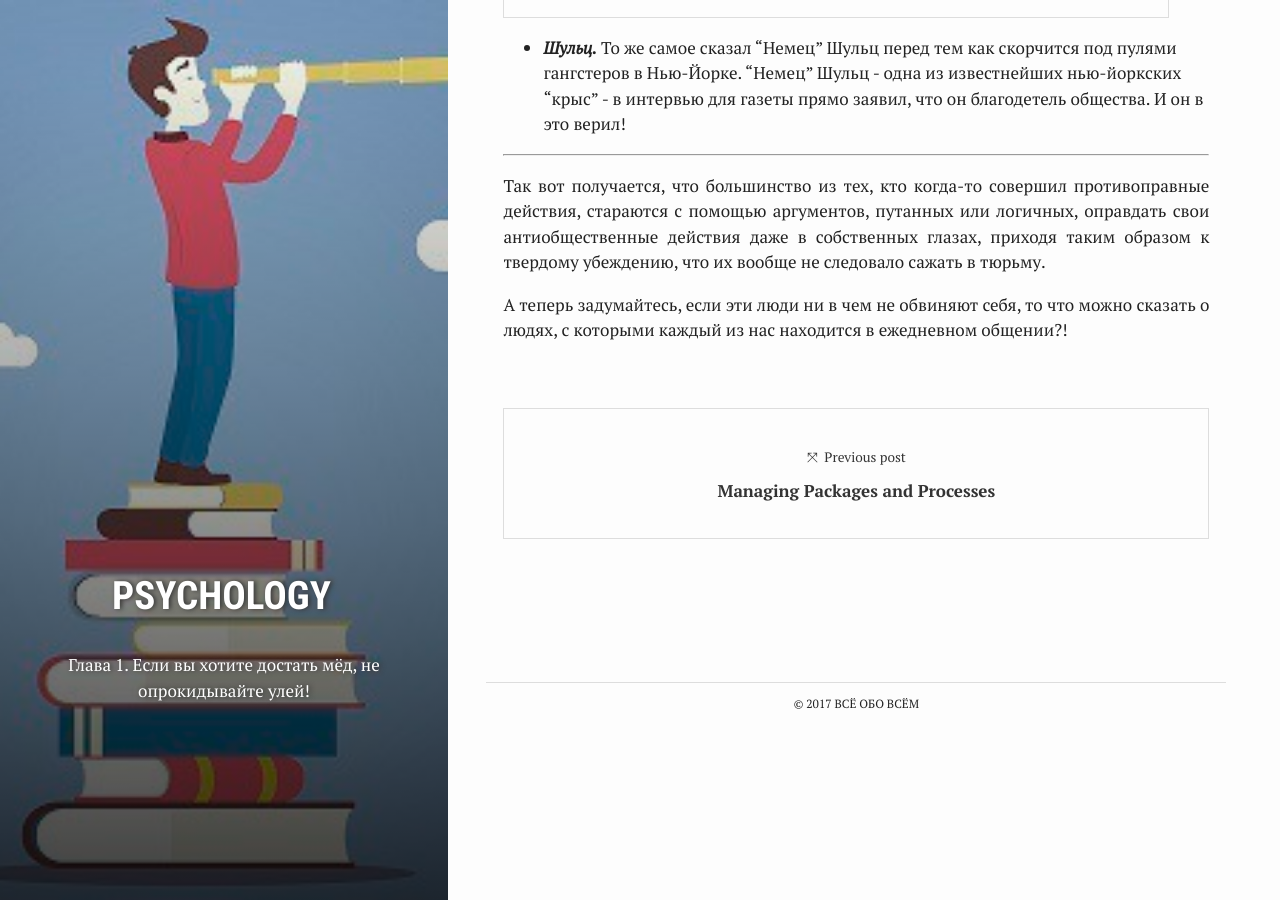
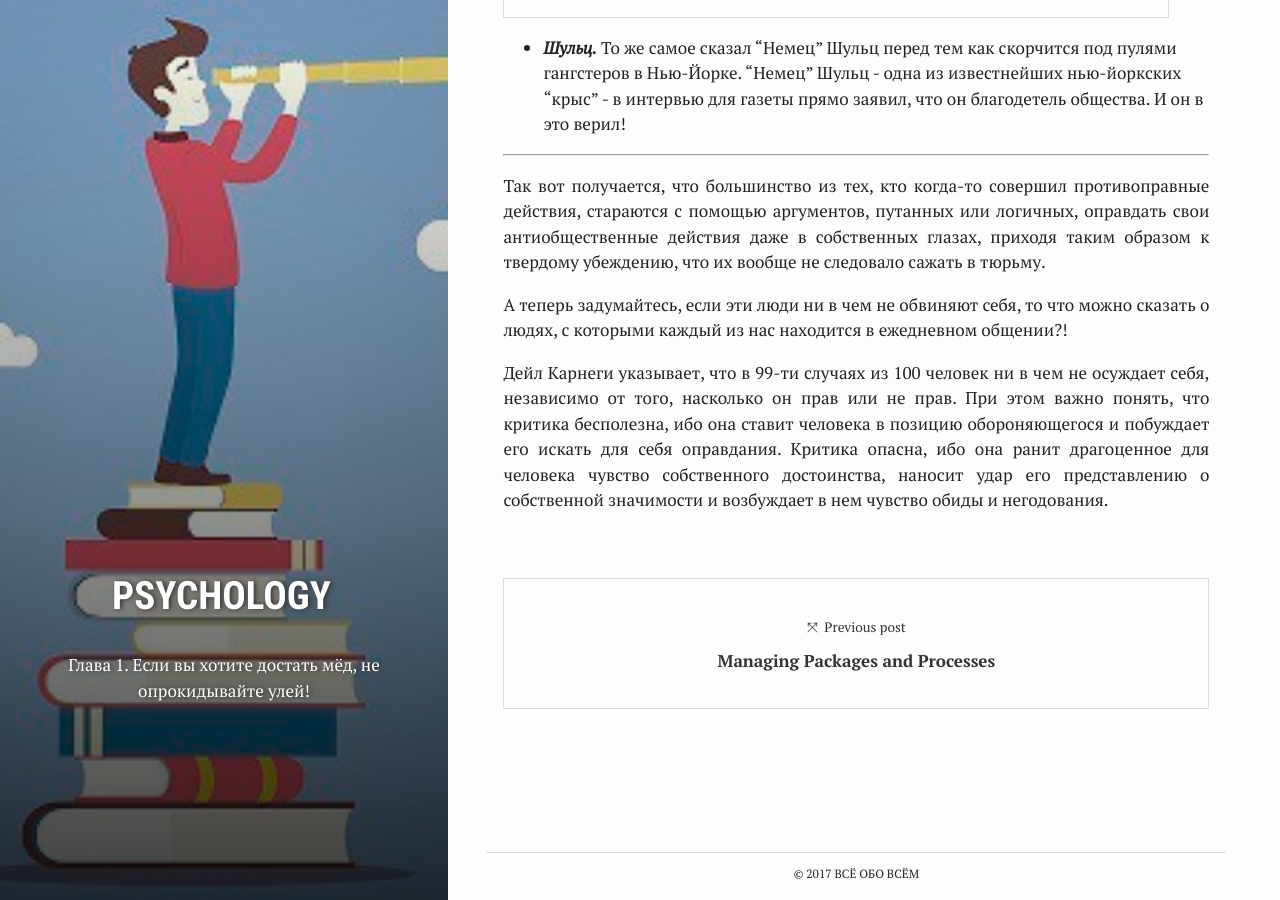
Before and after one commit to ghostmorgan/ghostmorgan.github.io, a Jekyll site: the page built from _posts/2017-12-04-how_to_get_friends_ch_01.md, in a window 1280 px wide and 900 px high, scrolled down 2517 px. Built offline with Jekyll 4.4.1, drawn with Linux system fonts in a browser that asks for light colours; nearby versions of some CDN libraries; comment, search, counter and statistics services are not loaded.

Commit message:
Update 2017-12-04-how_to_get_friends_ch_01.md

```diff
--- a/_posts/2017-12-04-how_to_get_friends_ch_01.md
+++ b/_posts/2017-12-04-how_to_get_friends_ch_01.md
@@ -37,3 +37,5 @@ author: DenIvTea
 Так вот получается, что большинство из тех, кто когда-то совершил противоправные действия, стараются с помощью аргументов, путанных или логичных, оправдать свои антиобщественные действия даже в собственных глазах, приходя таким образом к твердому убеждению, что их вообще не следовало сажать в тюрьму.
 
 А теперь задумайтесь, если эти люди ни в чем не обвиняют себя, то что можно сказать о людях, с которыми каждый из нас находится в ежедневном общении?!
+
+Дейл Карнеги указывает, что в 99-ти случаях из 100 человек ни в чем не осуждает себя, независимо от того, насколько он прав или не прав. При этом важно понять, что критика бесполезна, ибо она ставит человека в позицию обороняющегося и побуждает его искать для себя оправдания. Критика опасна, ибо она ранит драгоценное для человека чувство собственного достоинства, наносит удар его представлению о собственной значимости и возбуждает в нем чувство обиды и негодования.
```
